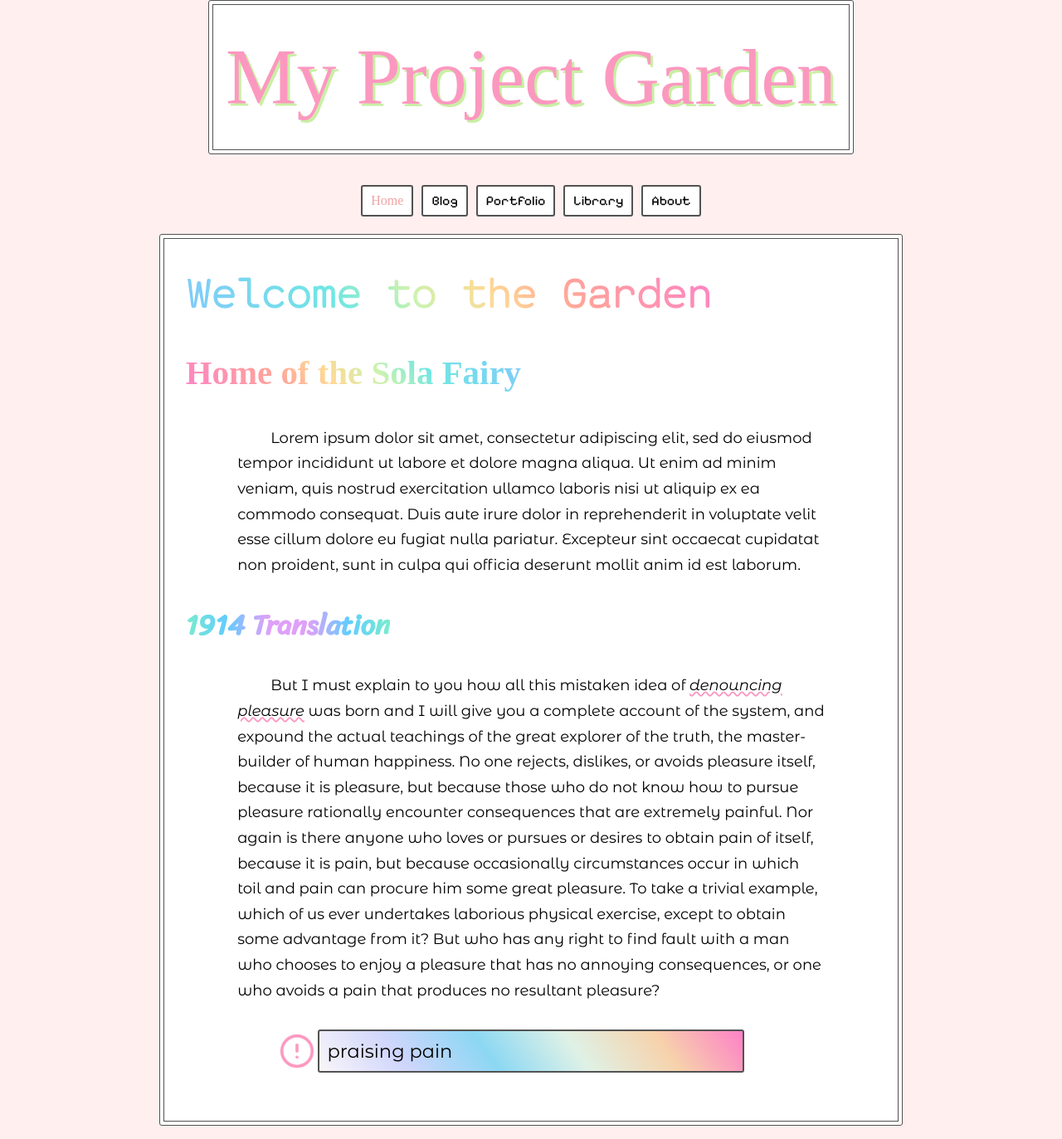
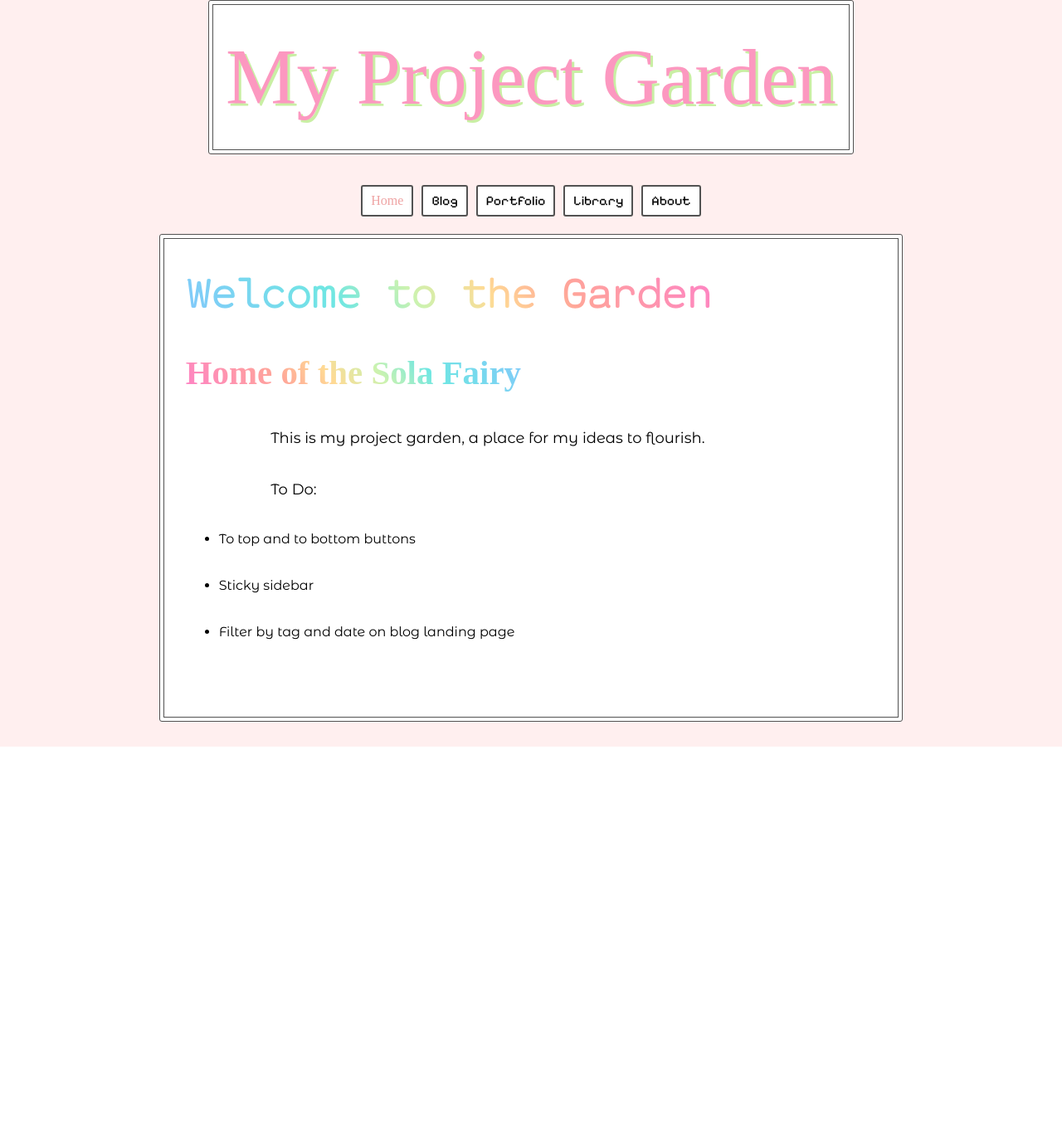
Before and after one commit to sola-fairy/sola-fairy.garden, a Jekyll site: the page built from index.markdown, in a window 1280 px wide. Shown: the whole page at 83% size. Built offline with Jekyll 4.4.1, drawn with Linux system fonts in a browser that asks for light colours; some web fonts are replaced; after the commit the page ends 900 px from its top, so only the background shows below that.

Commit message:
index update

```diff
--- a/index.markdown
+++ b/index.markdown
@@ -9,10 +9,10 @@ order: 1
 
 ## Home of the Sola Fairy
 
-Lorem ipsum dolor sit amet, consectetur adipiscing elit, sed do eiusmod tempor incididunt ut labore et dolore magna aliqua. Ut enim ad minim veniam, quis nostrud exercitation ullamco laboris nisi ut aliquip ex ea commodo consequat. Duis aute irure dolor in reprehenderit in voluptate velit esse cillum dolore eu fugiat nulla pariatur. Excepteur sint occaecat cupidatat non proident, sunt in culpa qui officia deserunt mollit anim id est laborum.
+This is my project garden, a place for my ideas to flourish.
 
-### 1914 Translation
+To Do:
 
-But I must explain to you how all this mistaken idea of _denouncing pleasure_ was born and I will give you a complete account of the system, and expound the actual teachings of the great explorer of the truth, the master-builder of human happiness. No one rejects, dislikes, or avoids pleasure itself, because it is pleasure, but because those who do not know how to pursue pleasure rationally encounter consequences that are extremely painful. Nor again is there anyone who loves or pursues or desires to obtain pain of itself, because it is pain, but because occasionally circumstances occur in which toil and pain can procure him some great pleasure. To take a trivial example, which of us ever undertakes laborious physical exercise, except to obtain some advantage from it? But who has any right to find fault with a man who chooses to enjoy a pleasure that has no annoying consequences, or one who avoids a pain that produces no resultant pleasure?
-
-**praising pain**
+- To top and to bottom buttons
+- Sticky sidebar
+- Filter by tag and date on blog landing page
```
